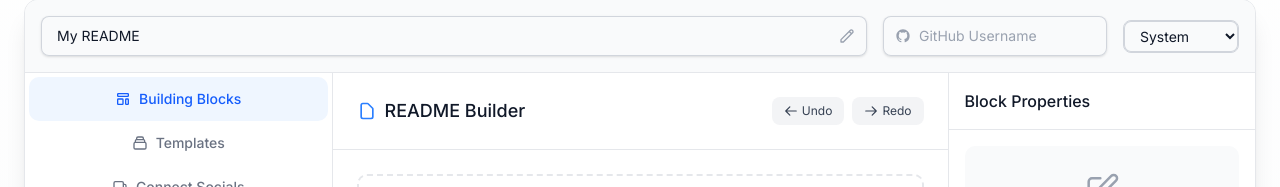
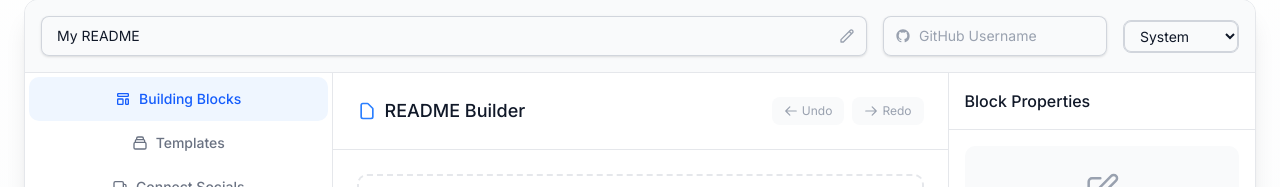
Before and after one commit to HarshitKumar9030/github_readme, a Next.js app: page /create in a window 1280 px wide. Shown: the part 249-436 px from the top of the page. Built offline with nearby package versions, Linux system fonts and the light colour scheme.

Commit message:
feat: Implement undo/redo functionality in BuilderArea with history management and keyboard shortcuts

```diff
--- a/src/app/create/components/BuilderArea.tsx
+++ b/src/app/create/components/BuilderArea.tsx
@@ -24,6 +24,10 @@ interface BuilderAreaProps {
   username: string;
   socials: any;
   handleWidgetMarkdownGenerated?: (blockId: string, markdown: string) => void;
+  handleUndo: () => void;
+  handleRedo: () => void;
+  canUndo: boolean;
+  canRedo: boolean;
 }
 
 const BuilderArea: React.FC<BuilderAreaProps> = ({
@@ -41,7 +45,11 @@ const BuilderArea: React.FC<BuilderAreaProps> = ({
   widgetConfig,
   username,
   socials,
-  handleWidgetMarkdownGenerated
+  handleWidgetMarkdownGenerated,
+  handleUndo,
+  handleRedo,
+  canUndo,
+  canRedo
 }) => {
   // Memoize the markdown generation callback to prevent infinite re-renders
   const handleMarkdownGenerated = useCallback((blockId: string) => {
@@ -60,15 +68,32 @@ const BuilderArea: React.FC<BuilderAreaProps> = ({
             <path strokeLinecap="round" strokeLinejoin="round" strokeWidth={2} d="M7 21h10a2 2 0 002-2V9.414a1 1 0 00-.293-.707l-5.414-5.414A1 1 0 0012.586 3H7a2 2 0 00-2 2v14a2 2 0 002 2z" />
           </svg>
           README Builder
-        </h3>
-        <div className="flex space-x-2">
-          <button className="px-3 py-1.5 text-xs rounded-md bg-gray-100 dark:bg-gray-700 text-gray-700 dark:text-gray-300 flex items-center hover:bg-gray-200 dark:hover:bg-gray-600">
+        </h3>        <div className="flex space-x-2">
+          <button
+            className={`px-3 py-1.5 text-xs rounded-md flex items-center transition ${
+              canUndo
+                ? 'bg-gray-100 dark:bg-gray-700 text-gray-700 dark:text-gray-300 hover:bg-gray-200 dark:hover:bg-gray-600'
+                : 'bg-gray-50 dark:bg-gray-800 text-gray-400 dark:text-gray-500 cursor-not-allowed'
+            }`}
+            onClick={handleUndo}
+            disabled={!canUndo}
+            title={canUndo ? 'Undo (Ctrl+Z)' : 'Nothing to undo'}
+          >
             <svg className="w-3.5 h-3.5 mr-1" fill="none" stroke="currentColor" viewBox="0 0 24 24">
               <path strokeLinecap="round" strokeLinejoin="round" strokeWidth={2} d="M10 19l-7-7m0 0l7-7m-7 7h18" />
             </svg>
             Undo
           </button>
-          <button className="px-3 py-1.5 text-xs rounded-md bg-gray-100 dark:bg-gray-700 text-gray-700 dark:text-gray-300 flex items-center hover:bg-gray-200 dark:hover:bg-gray-600">
+          <button
+            className={`px-3 py-1.5 text-xs rounded-md flex items-center transition ${
+              canRedo
+                ? 'bg-gray-100 dark:bg-gray-700 text-gray-700 dark:text-gray-300 hover:bg-gray-200 dark:hover:bg-gray-600'
+                : 'bg-gray-50 dark:bg-gray-800 text-gray-400 dark:text-gray-500 cursor-not-allowed'
+            }`}
+            onClick={handleRedo}
+            disabled={!canRedo}
+            title={canRedo ? 'Redo (Ctrl+Y)' : 'Nothing to redo'}
+          >
             <svg className="w-3.5 h-3.5 mr-1" fill="none" stroke="currentColor" viewBox="0 0 24 24">
               <path strokeLinecap="round" strokeLinejoin="round" strokeWidth={2} d="M14 5l7 7m0 0l-7 7m7-7H3" />
             </svg>
--- a/src/app/create/page.tsx
+++ b/src/app/create/page.tsx
@@ -1,6 +1,6 @@
 "use client";
 
-import React, { useState, useEffect, useCallback } from "react";
+import React, { useState, useEffect, useCallback, useRef } from "react";
 import Link from "next/link";
 import { useTheme } from "next-themes";
 
@@ -86,7 +86,13 @@ export default function CreatePage() {
   ];
 
   // State
-  const [builderBlocks, setBuilderBlocks] = useState<Block[]>([]);
+  const [builderBlocks, setBuilderBlocks] = useState<Block[]>([]);  // Undo/Redo state management
+  const [history, setHistory] = useState<Block[][]>([[]]);
+  const [historyIndex, setHistoryIndex] = useState(0);
+
+  // Timeout for debouncing content updates in history
+  const contentUpdateTimeout = useRef<NodeJS.Timeout | null>(null);
+
   const [draggedBlock, setDraggedBlock] = useState<Block | null>(null);
   const [dragOver, setDragOver] = useState(false);
   const [selectedBlockId, setSelectedBlockId] = useState<string | null>(null);
@@ -165,6 +171,16 @@ export default function CreatePage() {
       }
     }
   }, []);
+
+  // Initialize history when builderBlocks changes from loading saved data
+  useEffect(() => {
+    if (builderBlocks.length > 0 && history.length === 1 && history[0].length === 0) {
+      // Only initialize history if it's empty and we have blocks (from saved data)
+      setHistory([builderBlocks]);
+      setHistoryIndex(0);
+    }
+  }, [builderBlocks, history]);
+
   const generatePreview = useCallback(() => {
     try {
       let markdown = "";
@@ -477,12 +493,11 @@ export default function CreatePage() {
     e.preventDefault();
     setDragOver(true);
   };
-  const handleDragLeave = () => setDragOver(false);
-  const handleDrop = (e: React.DragEvent) => {
+  const handleDragLeave = () => setDragOver(false);  const handleDrop = (e: React.DragEvent) => {
     e.preventDefault();
     setDragOver(false);
     if (draggedBlock) {
-      setBuilderBlocks([
+      updateBuilderBlocksWithHistory([
         ...builderBlocks,
         { ...draggedBlock, id: `${draggedBlock.id}-${Date.now()}` },
       ]);
@@ -493,14 +508,12 @@ export default function CreatePage() {
   const handleBlockSelect = (id: string): void => {
     setSelectedBlockId(id === selectedBlockId ? null : id);
   };
-
   const handleRemoveBlock = (id: string): void => {
-    setBuilderBlocks(builderBlocks.filter((block) => block.id !== id));
+    updateBuilderBlocksWithHistory(builderBlocks.filter((block) => block.id !== id));
     if (selectedBlockId === id) {
       setSelectedBlockId(null);
     }
   };
-
   const handleMoveBlockUp = (id: string): void => {
     const index = builderBlocks.findIndex((block) => block.id === id);
     if (index > 0) {
@@ -509,7 +522,7 @@ export default function CreatePage() {
         newBlocks[index],
         newBlocks[index - 1],
       ];
-      setBuilderBlocks(newBlocks);
+      updateBuilderBlocksWithHistory(newBlocks);
     }
   };
 
@@ -521,16 +534,51 @@ export default function CreatePage() {
         newBlocks[index + 1],
         newBlocks[index],
       ];
-      setBuilderBlocks(newBlocks);
+      updateBuilderBlocksWithHistory(newBlocks);
     }
   };
 
+  // Undo/Redo functionality
+  const updateBuilderBlocksWithHistory = (newBlocks: Block[]): void => {
+    // Remove any future history when making a new change
+    const newHistory = history.slice(0, historyIndex + 1);
+    newHistory.push([...newBlocks]);
+
+    // Limit history to prevent memory issues (keep last 50 states)
+    if (newHistory.length > 50) {
+      newHistory.shift();
+    } else {
+      setHistoryIndex(historyIndex + 1);
+    }
+
+    setHistory(newHistory);
+    setBuilderBlocks(newBlocks);
+  };
+  const handleUndo = useCallback((): void => {
+    if (historyIndex > 0) {
+      const newIndex = historyIndex - 1;
+      setHistoryIndex(newIndex);
+      setBuilderBlocks([...history[newIndex]]);
+    }
+  }, [historyIndex, history]);
+
+  const handleRedo = useCallback((): void => {
+    if (historyIndex < history.length - 1) {
+      const newIndex = historyIndex + 1;
+      setHistoryIndex(newIndex);
+      setBuilderBlocks([...history[newIndex]]);
+    }
+  }, [historyIndex, history]);
+
+  // Check if undo/redo is available
+  const canUndo = historyIndex > 0;
+  const canRedo = historyIndex < history.length - 1;
   function loadTemplate(templateType: string): void {
-    setBuilderBlocks([]);
+    let newBlocks: Block[] = [];
 
     switch (templateType) {
       case "classic":
-        setBuilderBlocks([
+        newBlocks = [
           {
             id: `template-classic-${Date.now()}`,
             type: "template",
@@ -557,11 +605,11 @@ export default function CreatePage() {
             label: "GitHub Stats",
             widgetId: "github-stats",
           },
-        ]);
+        ];
         break;
 
       case "minimal":
-        setBuilderBlocks([
+        newBlocks = [
           {
             id: `template-minimal-${Date.now()}`,
             type: "template",
@@ -582,11 +630,11 @@ export default function CreatePage() {
             label: "Top Languages",
             widgetId: "top-languages",
           },
-        ]);
+        ];
         break;
 
       case "social":
-        setBuilderBlocks([
+        newBlocks = [
           {
             id: `widget-social-${Date.now()}`,
             type: "widget",
@@ -601,7 +649,7 @@ export default function CreatePage() {
               username || "[Your Name]"
             }\n\nWelcome to my GitHub profile!`,
           },
-        ]);
+        ];
         break;
 
       default:
@@ -609,6 +657,8 @@ export default function CreatePage() {
         setShowToast(true);
         return;
     }
+
+    updateBuilderBlocksWithHistory(newBlocks);
 
     setToastMessage(
       `${
@@ -620,66 +670,64 @@ export default function CreatePage() {
     setTimeout(() => {
       setShowToast(false);
     }, 3000);
-  }
-
-  function updateBlockContent(id: string, content: string): void {
-    setBuilderBlocks((prevBlocks) =>
-      prevBlocks.map((block) =>
+  }  function updateBlockContent(id: string, content: string): void {
+    const newBlocks = builderBlocks.map((block) =>
       block.id === id && block.type === "content"
         ? { ...block, content }
         : block
-      )
     );
+    setBuilderBlocks(newBlocks);
+
+    // Debounce history updates for content to avoid too many history entries
+    if (contentUpdateTimeout.current) {
+      clearTimeout(contentUpdateTimeout.current);
     }
-
+    contentUpdateTimeout.current = setTimeout(() => {
+      updateBuilderBlocksWithHistory(newBlocks);
+    }, 1000);
+  }
   function updateWidgetProperty<K extends keyof WidgetBlock>(
     id: string,
     property: K,
     value: WidgetBlock[K]
   ): void {
-    setBuilderBlocks((prevBlocks) =>
-      prevBlocks.map((block) =>
+    const newBlocks = builderBlocks.map((block) =>
       block.id === id && block.type === "widget"
         ? { ...block, [property]: value }
         : block
-      )
     );
+    updateBuilderBlocksWithHistory(newBlocks);
   }
-
   // Add this function to fix the error
   function updateTemplateProperty<K extends keyof TemplateBlock>(
     id: string,
     property: K,
     value: TemplateBlock[K]
   ): void {
-    setBuilderBlocks((prevBlocks) =>
-      prevBlocks.map((block) =>
+    const newBlocks = builderBlocks.map((block) =>
       block.id === id && block.type === "template"
         ? { ...block, [property]: value }
         : block
-      )
     );
-  }
-  function updateBlockLayout(
+    updateBuilderBlocksWithHistory(newBlocks);
+  }  function updateBlockLayout(
     id: string,
     layout: "grid" | "flow" | "inline"
   ): void {
-    setBuilderBlocks((prevBlocks) =>
-      prevBlocks.map((block) =>
+    const newBlocks = builderBlocks.map((block) =>
       block.id === id ? { ...block, layout } : block
-      )
     );
+    updateBuilderBlocksWithHistory(newBlocks);
   }
 
   function updateBlockContainerLayout(
     id: string,
     blockLayout: "default" | "side-by-side" | "grid"
   ): void {
-    setBuilderBlocks((prevBlocks) =>
-      prevBlocks.map((block) =>
+    const newBlocks = builderBlocks.map((block) =>
       block.id === id ? { ...block, blockLayout } : block
-      )
     );
+    updateBuilderBlocksWithHistory(newBlocks);
   }
 
   const AUTOSAVE_KEY = "readme-generator-autosave";
@@ -749,8 +797,7 @@ export default function CreatePage() {
   ]);
 
   // Keyboard shortcuts
-  useEffect(() => {
-    const handleKeyDown = (event: KeyboardEvent) => {
+  useEffect(() => {    const handleKeyDown = (event: KeyboardEvent) => {
       // Preview: Ctrl+P (or Cmd+P on Mac)
       if ((event.ctrlKey || event.metaKey) && event.key === "p") {
         event.preventDefault();
@@ -763,15 +810,26 @@ export default function CreatePage() {
         saveProject();
       }
 
+      // Undo: Ctrl+Z (or Cmd+Z on Mac)
+      if ((event.ctrlKey || event.metaKey) && event.key === "z" && !event.shiftKey) {
+        event.preventDefault();
+        handleUndo();
+      }
+
+      // Redo: Ctrl+Y or Ctrl+Shift+Z (or Cmd+Y or Cmd+Shift+Z on Mac)
+      if (((event.ctrlKey || event.metaKey) && event.key === "y") ||
+          ((event.ctrlKey || event.metaKey) && event.shiftKey && event.key === "Z")) {
+        event.preventDefault();
+        handleRedo();
+      }
+
       // Close preview: Escape
       if (event.key === "Escape" && showPreview) {
         setShowPreview(false);
       }
-    };
-
-    document.addEventListener("keydown", handleKeyDown);
+    };    document.addEventListener("keydown", handleKeyDown);
     return () => document.removeEventListener("keydown", handleKeyDown);
-  }, [showPreview, saveProject]);
+  }, [showPreview, saveProject, handleUndo, handleRedo]);
 
   return (
     <div className="min-h-screen bg-gradient-to-b from-white to-gray-50 dark:from-gray-900 dark:to-black">
@@ -847,8 +905,7 @@ export default function CreatePage() {
               setWidgetConfig={setWidgetConfig}
               username={username}
             /> */}
-            {/* Main Builder Area */}{" "}
-            <BuilderArea
+            {/* Main Builder Area */}{" "}            <BuilderArea
               builderBlocks={builderBlocks}
               dragOver={dragOver}
               handleDragOver={handleDragOver}
@@ -864,6 +921,10 @@ export default function CreatePage() {
               username={username}
               socials={socials}
               handleWidgetMarkdownGenerated={handleWidgetMarkdownGenerated}
+              handleUndo={handleUndo}
+              handleRedo={handleRedo}
+              canUndo={canUndo}
+              canRedo={canRedo}
             />
             {/* Right Sidebar - Properties */}
             <PropertiesPanel
```
Lines whose indentation alone changed are shown as unchanged.
